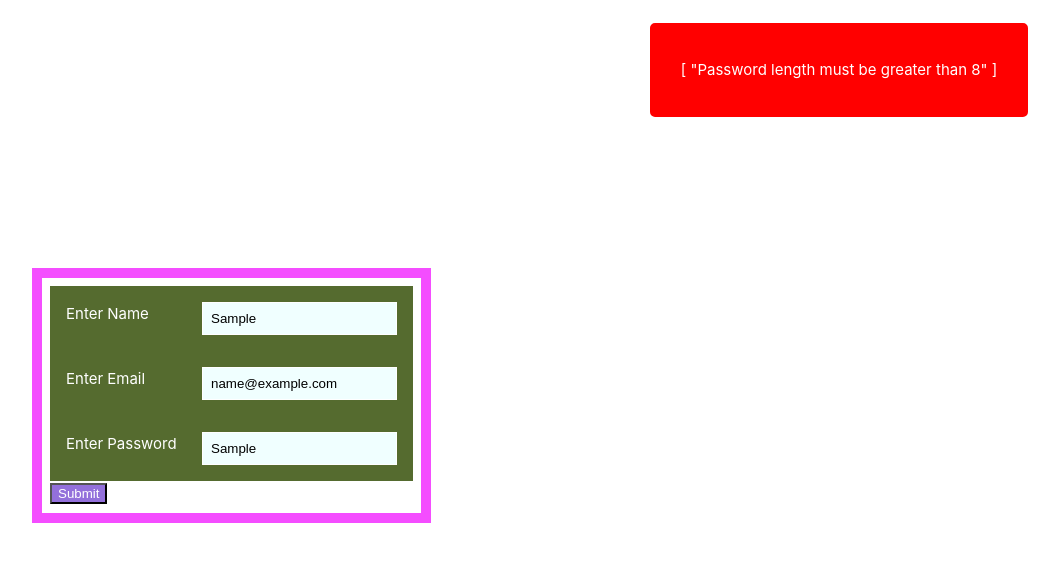
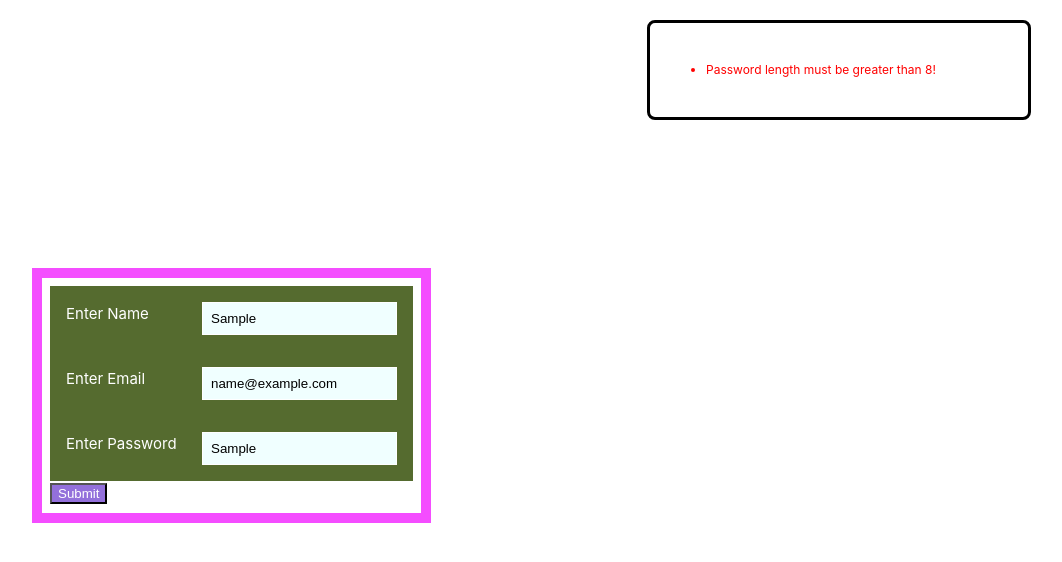
Before and after one commit to MSA0202/vue-minis, a Vue app: page / in a window 1280 px wide. Both pictures are taken after typing "Sample", "name@example.com", "Sample" into the empty fields and a click on the button "Submit". Shown: the top 562 px of the page, without its empty margins (209-1271 px from the left). Built offline with nearby package versions, Linux system fonts and the light colour scheme.

Commit message:
Task 11 - Form with Validation and toast for error messages.

```diff
--- a/src/components/task1-basecounter/BCButton.vue
+++ b/src/components/task1-basecounter/BCButton.vue
@@ -17,4 +17,9 @@ button
   color: white;
   width: fit-content;
 }
+button:hover
+{
+  background-color: #333333;
+  transition: 0.4s ease;
+}
 </style>
--- a/src/components/task10-basetoastnotification/BaseToast.vue
+++ b/src/components/task10-basetoastnotification/BaseToast.vue
@@ -2,7 +2,9 @@
   <div class="wrapper">
     <div class="toast-popup" :class="open ? 'toast-popup-open' : 'toast-popup-closed'">
       <div class="toast-content">
-        {{ content }}
+        <ul>
+          <li v-for="item in content" key="item" style="font-size: 12px; "> {{ item }}</li>
+        </ul>
       </div>
     </div>
   </div>
@@ -27,11 +29,11 @@ defineProps<{
 .toast-popup
 {
   display: flex;
-  justify-content: center;
-  background-color: red;
-  color: white;
+  justify-content: left;
+  background-color: white;
+  color: red;
 
-  border: 3px solid white;
+  border: 3px solid black;
   border-radius: 8px;
   width: 30%;
   height: 100px;
--- a/src/components/task11-form/BaseForm.vue
+++ b/src/components/task11-form/BaseForm.vue
@@ -74,7 +74,7 @@ function validate()
   }
   if (password.value.length < 8)
   {
-    errors.value.push("Password length must be greater than 8");
+    errors.value.push("Password length must be greater than 8!");
   }
 }
 
```
